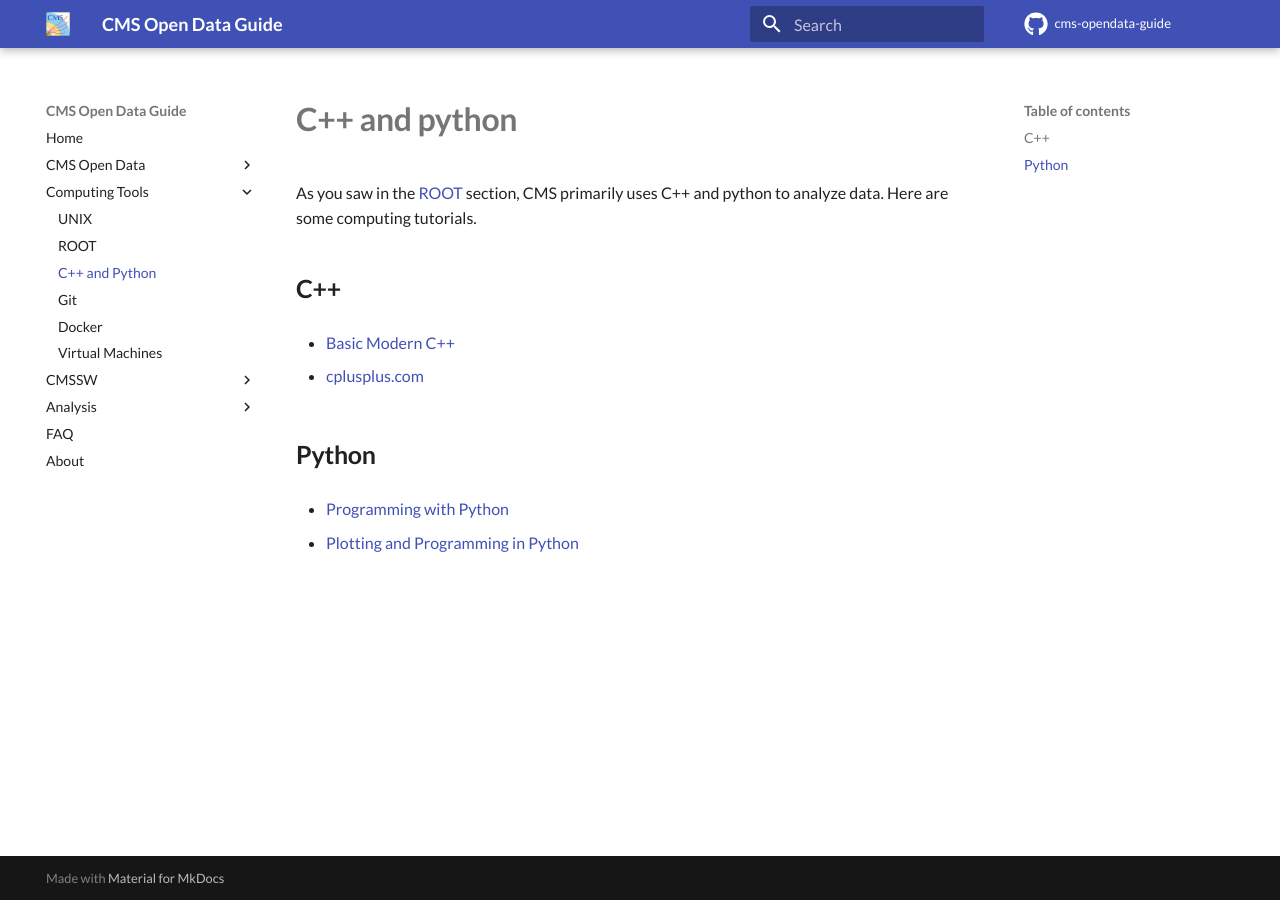
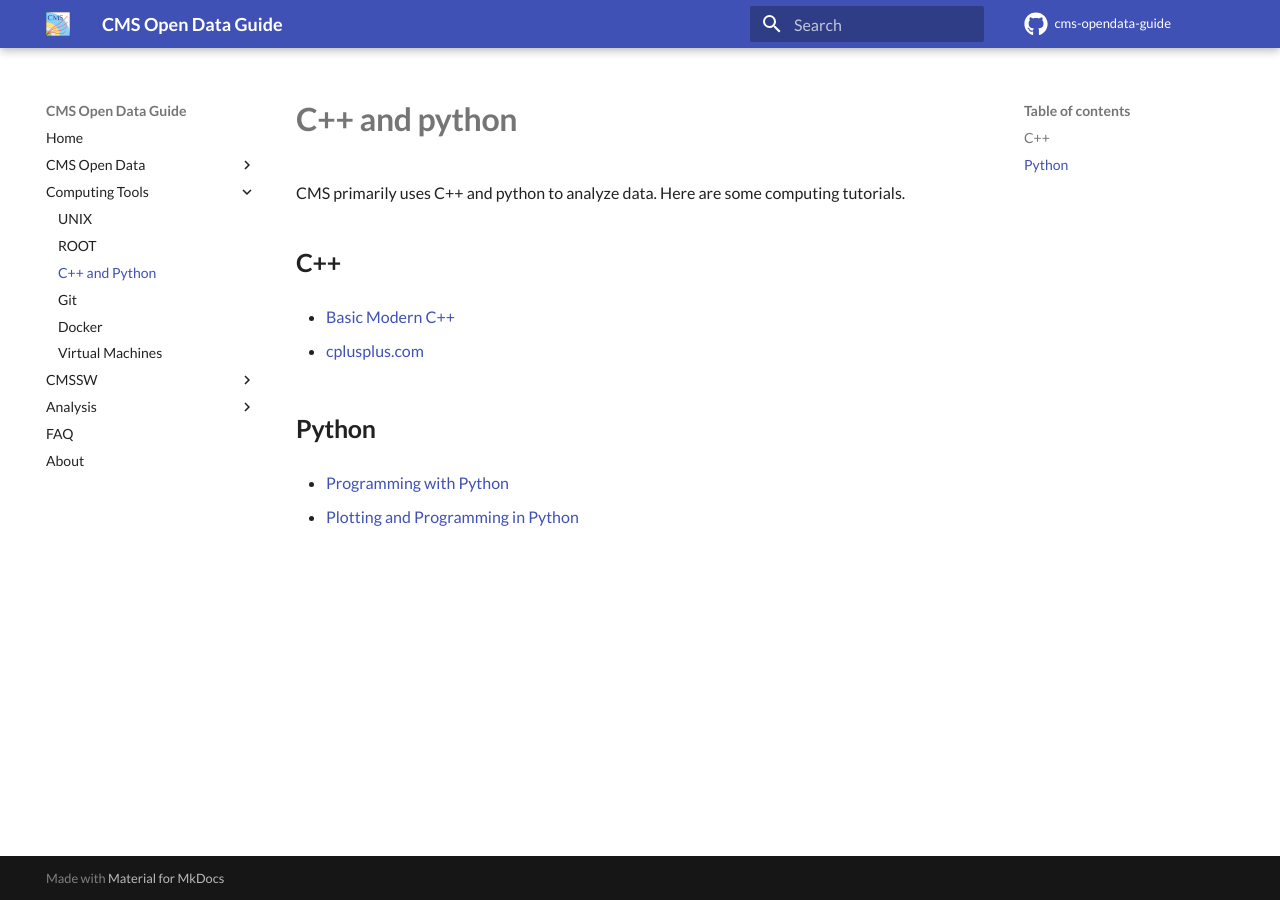
Before and after one commit to cernopendata/cms-opendata-guide, an MkDocs documentation site: the page built from docs/tools/cppandpython.md, in a window 1280 px wide. Built offline with MkDocs 1.6.1 and Material for MkDocs 9.7.7, drawn with Linux system fonts in a browser that asks for light colours; comment, search, counter and statistics services are not loaded.

Commit message:
remove link as it seems to have changed

```diff
--- a/docs/tools/cppandpython.md
+++ b/docs/tools/cppandpython.md
@@ -1,6 +1,6 @@
 # C++ and python
 
-As you saw in the [ROOT](https://cms-opendata-guide.web.cern.ch/tools/root/) section, CMS primarily uses C++ and python to analyze data. Here are some computing tutorials.
+CMS primarily uses C++ and python to analyze data. Here are some computing tutorials.
 
 ## C++
 
```
